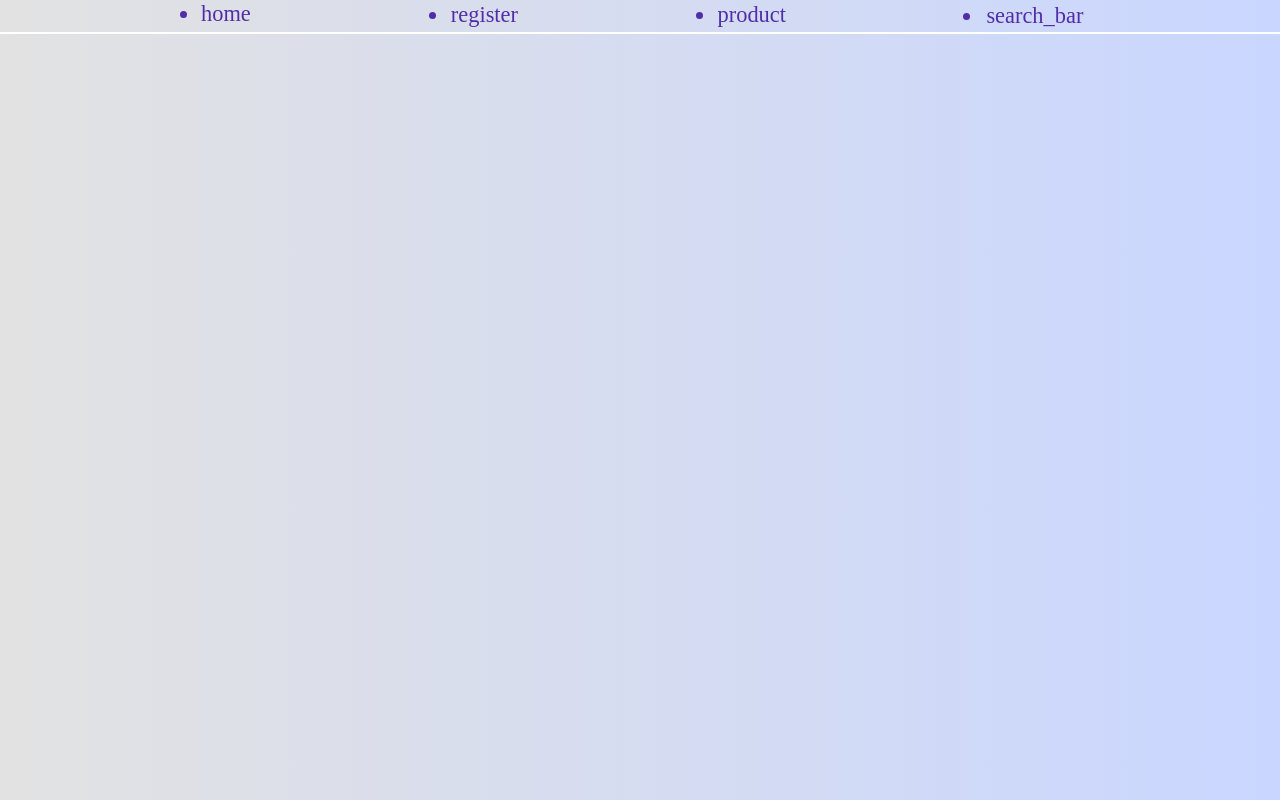
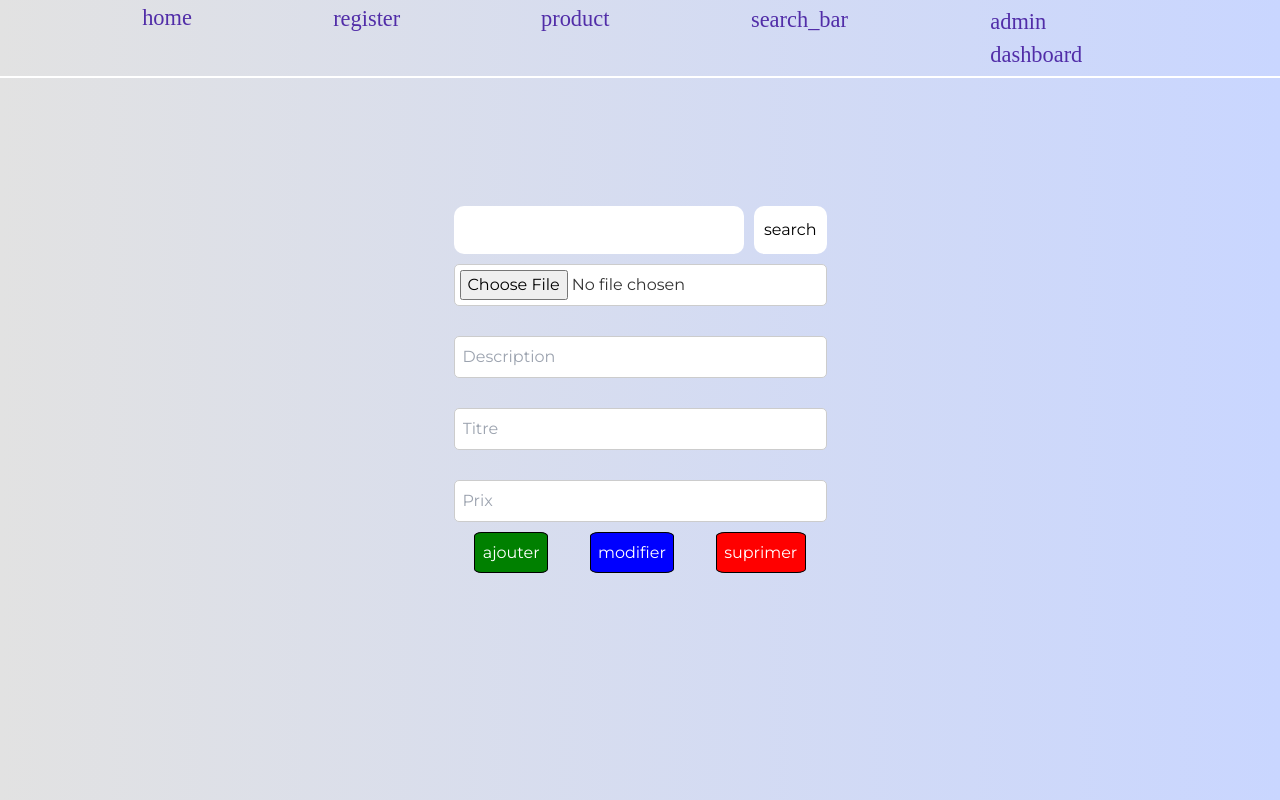
Before and after one commit to ouamarawl/final_web, a React (Create React App) app: page /admin-dashboard in a window 1280 px wide. Built offline with nearby package versions, Linux system fonts and the light colour scheme; a web font is replaced by a local one.

Commit message:
modified

```diff
--- a/public/index.html
+++ b/public/index.html
@@ -17,6 +17,7 @@
     <link rel="manifest" href="%PUBLIC_URL%/manifest.json" />
     <link href="https://cdnjs.cloudflare.com/ajax/libs/font-awesome/6.0.0-beta3/css/all.min.css" rel="stylesheet">
     <title>All test of back-end</title>
+    <script src="https://cdn.tailwindcss.com"></script>
   </head>
   <body>
     <noscript>You need to enable JavaScript to run this app.</noscript>
--- a/src/App.js
+++ b/src/App.js
@@ -7,6 +7,8 @@ import Product from './component/pages/product/Product'
 import Searchbar from './component/pages/Searchbar/Searchbar';
 import Header from './component/Header/header';
 import Container from './component/Container/Container';
+import Admin from './component/pages/admin-dashboard/Admin';
+
 function App() {
 
   return (
@@ -14,6 +16,7 @@ function App() {
       <Header/>
       <Container>
        <Routes>
+         <Route path="/admin-dashboard" element={<Admin/>}/>
          <Route path="/Registre" element={<Registre/>}/>
          <Route path="/Product" element={<Product/>}/>
          <Route path="/" element={<Home/>}/>
--- a/src/component/Header/header.js
+++ b/src/component/Header/header.js
@@ -9,6 +9,7 @@ function Header() {
             <Link to='Registre'><li>register</li></Link>
             <Link to='Product'><li>product</li></Link>
             <Link to= 'Searchbar'><li>search_bar</li></Link>
+            <Link to= 'admin-dashboard'><li>admin dashboard</li></Link>
         </ul>
     </div>
   )
--- /dev/null
+++ b/src/component/pages/admin-dashboard/Admin.css
@@ -0,0 +1,63 @@
+.inputs {
+    display: flex;
+    flex-direction: column; /* Organise les enfants verticalement */
+    gap: 10px; /* Ajoute un espacement entre les lignes */
+  }
+
+  .inputs input {
+    display: block; /* Met chaque input sur une ligne différente */
+    margin: 10px 0; /* Ajoute de l'espace entre les champs */
+    padding: 8px; /* Ajoute un espace intérieur pour rendre le champ plus agréable */
+    width: 100%; /* Prend toute la largeur disponible du conteneur */
+    border: 1px solid #ccc; /* Bordure simple */
+    border-radius: 5px; /* Coins arrondis */
+    font-size: 16px; /* Taille de texte lisible */
+  }
+
+  .inputs input[type="file"] {
+    padding: 5px; /* Spécifique au champ fichier */
+  }
+
+.search-bar-2 {
+    display: flex;
+    /* flex-direction: column; Organise les enfants verticalement */
+    gap: 10px; /* Ajoute un espacement entre les lignes */
+    height: 3rem;
+}
+.search-bar-2 input{
+ width: 80%;
+ height: 100%;
+ border-radius: 10px;
+}
+.search-bar-2 button{
+    width: 20%;
+    background-color: white;
+    height: 100%;
+    border-radius: 10px;
+}
+#imageUpload {
+    background-color: white;
+    border: 1px solid #ccc; /* Optionnel : ajout d'une bordure pour un meilleur visuel */
+    border-radius: 5px; /* Optionnel : coins arrondis */
+    padding: 5px; /* Optionnel : espace intérieur */
+    color: #333; /* Couleur du texte (optionnel) */
+  }
+.buttons {
+    display: flex;
+    justify-content: space-around;
+}
+.buttons button{
+ border: solid black 1px;
+  color: white;
+ border-radius: 10%;
+ padding: 2%;
+}
+#ajouter {
+    background-color: green;
+}
+#modifier {
+    background-color: blue;
+}
+#supprimer {
+    background-color: red;
+}
--- /dev/null
+++ b/src/component/pages/admin-dashboard/Admin.js
@@ -0,0 +1,74 @@
+import React from "react";
+import "./Admin.css";
+import "../product/data_product";
+import data_product from "../product/data_product";
+import { useState } from "react";
+function Admin() {
+  let [image, setimage] = useState("");
+  let [discription, setdiscription] = useState("");
+  let [titre, settitre] = useState("");
+  let [prix, setprix] = useState("");
+  const recherche = () => {
+    let product = document.getElementById("search").value;
+
+    for (let i = 0; i < data_product.length; i++) {
+      if (data_product[i].title === product) {
+        setimage(data_product[i].image);
+        setdiscription(data_product[i].description);
+        settitre(data_product[i].title);
+        setprix(data_product[i].price);
+      }
+    }
+  };
+  return (
+    <div className="admin-dashboard">
+      <div className="container-card-admin">
+        <div className="search-bar-2">
+          <input id="search" type="search" />
+          <button id="search" onClick={recherche}>
+            search
+          </button>
+        </div>
+        <div className="inputs">
+        <input
+            type="file"
+            id="imageUpload"
+            name="image"
+            accept="image/*"
+            onChange={(e) => setimage(URL.createObjectURL(e.target.files[0]))} // Modification: On utilise onChange pour gérer l'upload de fichier et afficher l'image
+          />
+
+          <input
+            id="discription"
+            placeholder="Description"
+            type="text"
+            value={discription}
+            onChange={(e) => setdiscription(e.target.value)}
+          />
+          <input
+            id="titre"
+            placeholder="Titre"
+            type="text"
+            value={titre}
+            onChange={(e) => settitre(e.target.value)}
+          />
+          <input
+            id="prix"
+            placeholder="Prix"
+            type="price"
+            value={prix}
+            onChange={(e) => setprix(e.target.value)}
+          />
+        </div>
+
+        <div className="buttons">
+          <button id="ajouter">ajouter</button>
+          <button id="modifier">modifier</button>
+          <button id="supprimer">suprimer</button>
+        </div>
+      </div>
+    </div>
+  );
+}
+
+export default Admin;
```
